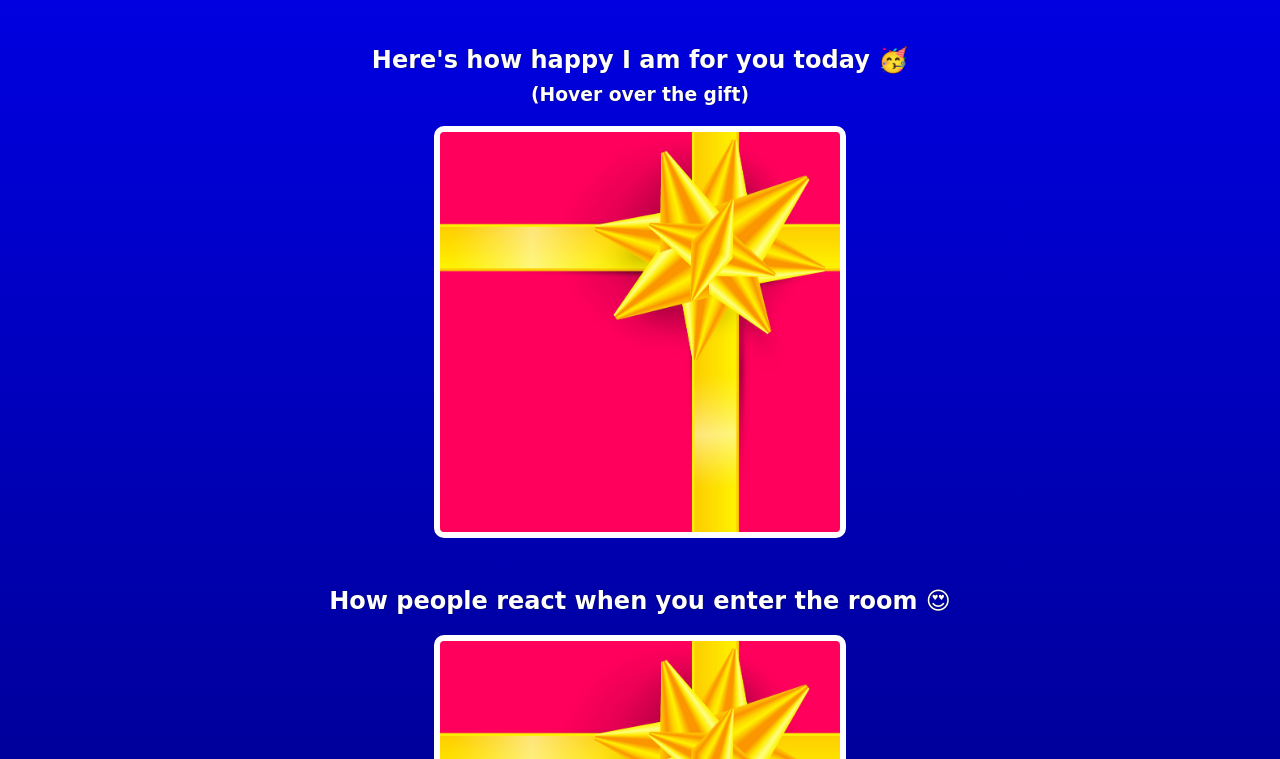
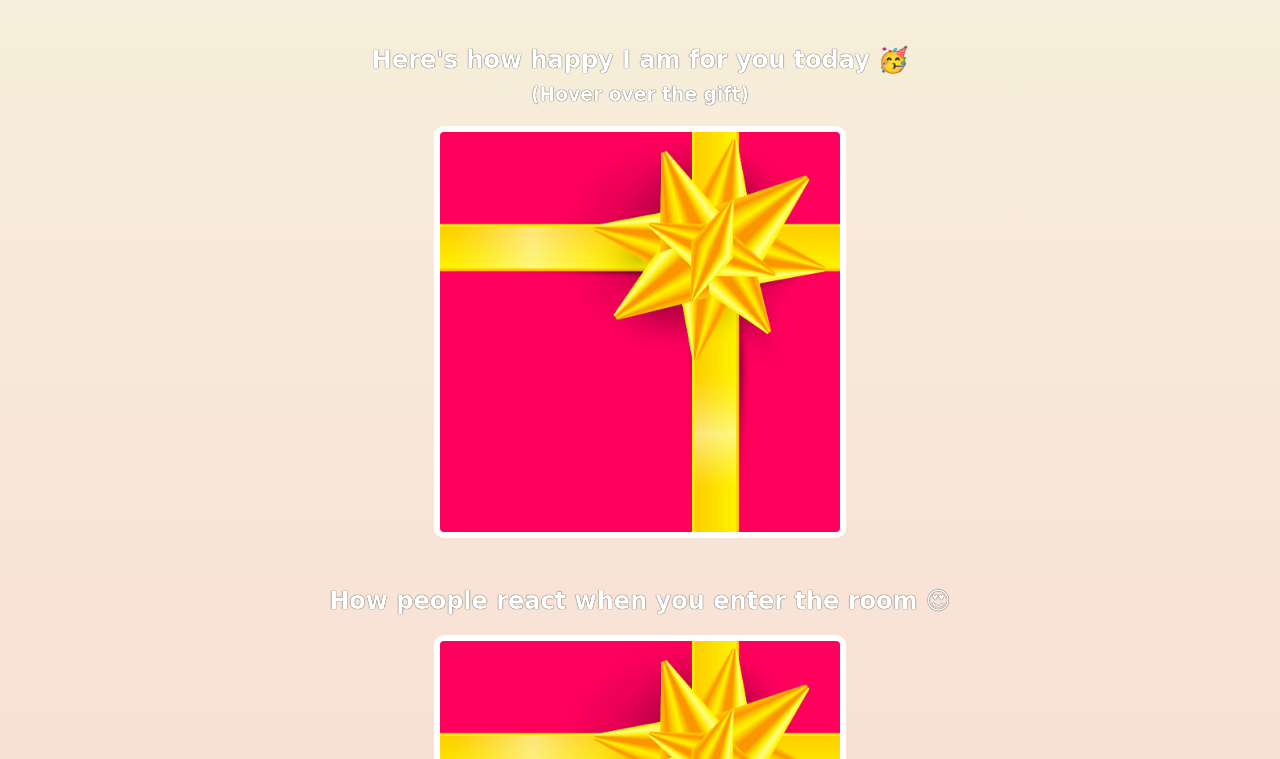
Before and after one commit to maryjanemosah/seigha-bd, a plain HTML site: page index.html in a window 1280 px wide. Shown: the part 336-1095 px from the top of the page. Drawn offline with nearby package versions, Linux system fonts and the light colour scheme; a web font is replaced by a local one.

Commit message:
Update styles.css

```diff
--- a/styles.css
+++ b/styles.css
@@ -1,7 +1,7 @@
 body {
     text-align: center;
     font-family: 'Happy Monkey', cursive;
-    background: linear-gradient(blue, black);
+    background: linear-gradient(beige, pink);
     color: #ffffff;
 }
 
```
